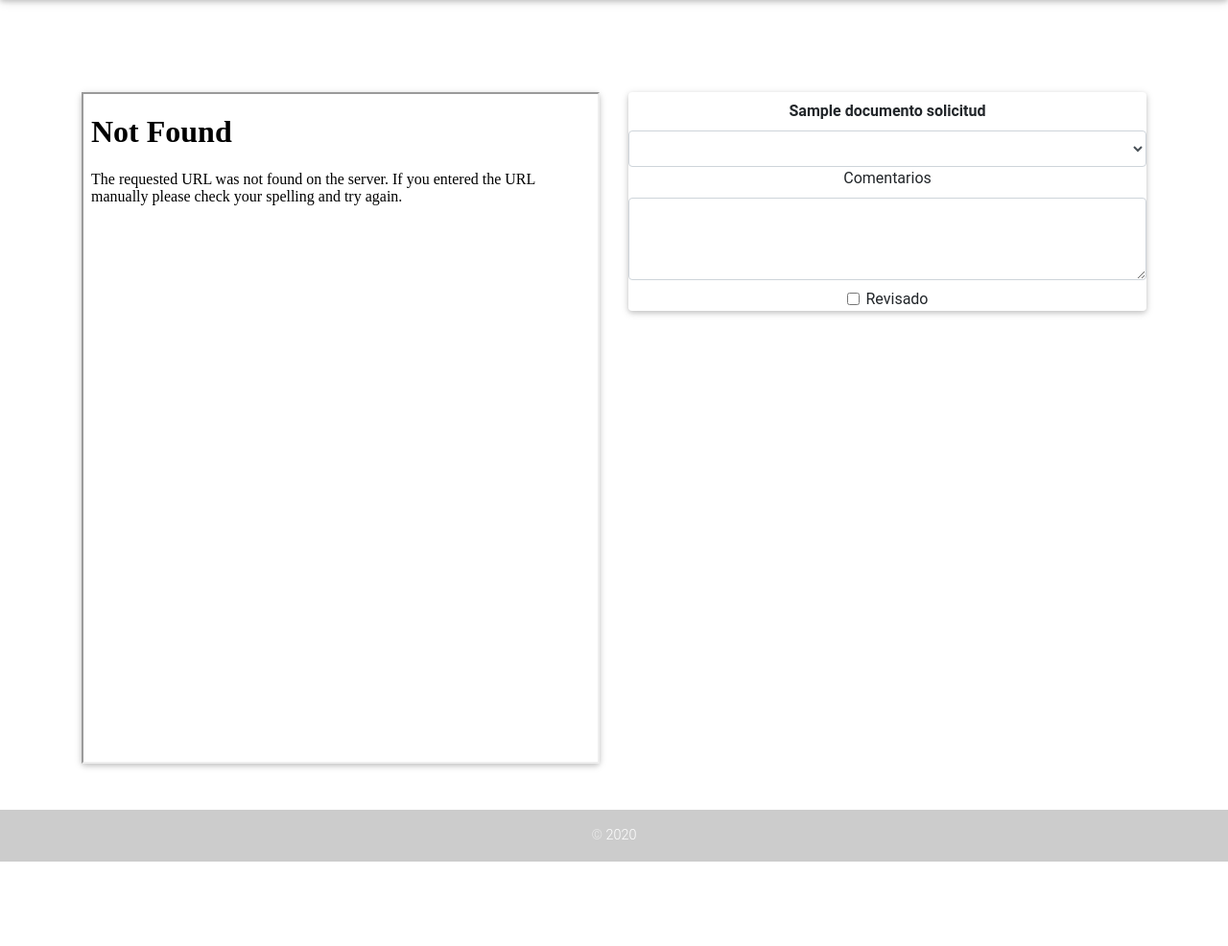
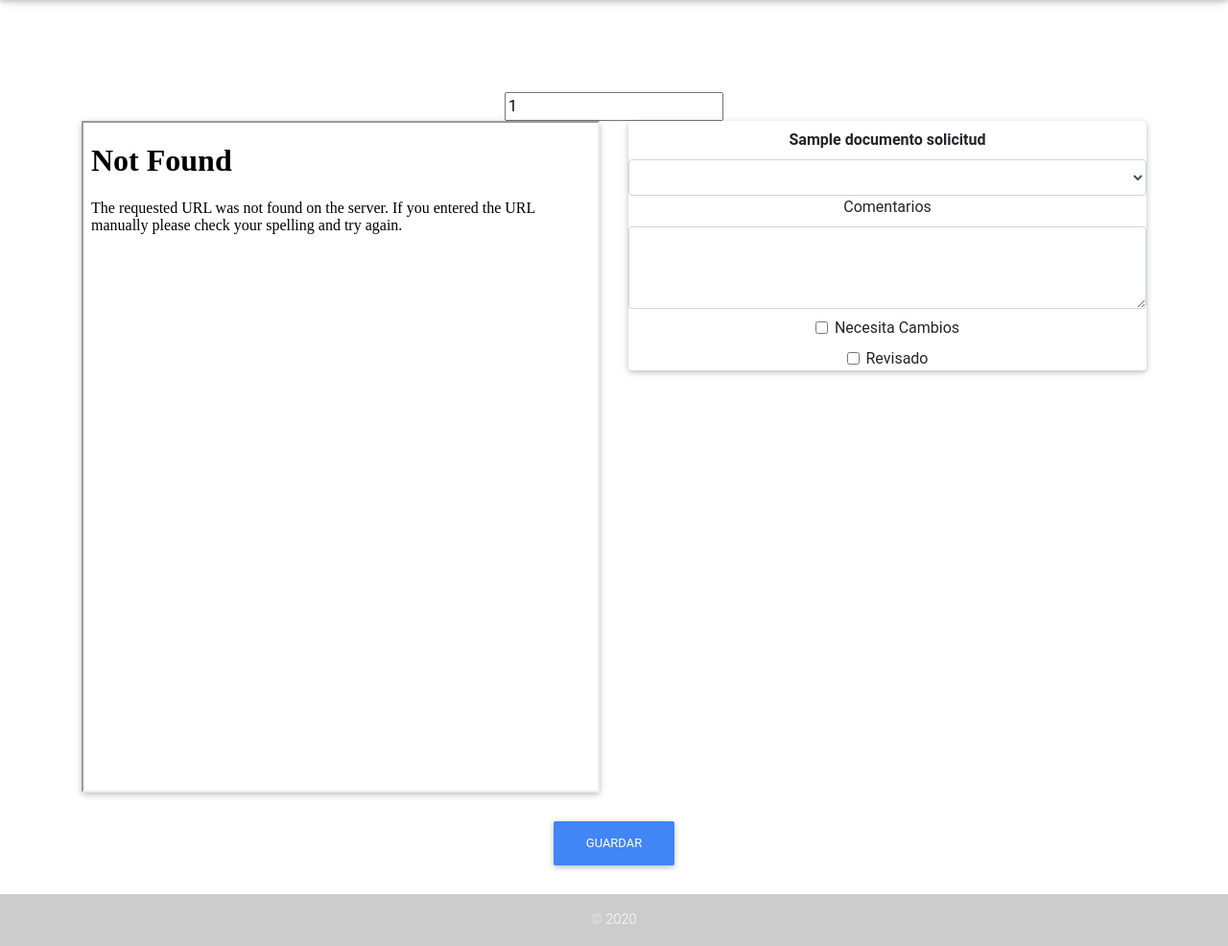
Before and after one commit to xdanielsb/lunch-service, a Flask app: page /revisar_solicitud/1 in a window 1280 px wide. Shown: the part 64-1050 px from the top of the page at 96% size. Before the commit the page ends 962 px from the top, so only its background shows below. Run offline with Flask 2, Linux system fonts and the light colour scheme; the visitor is signed in with stand-in values (Sample User, id 1); a database or web service that is not in the repository returns one stand-in record (values such as "Sample title"); lists and menus that the app fills with data are empty; some libraries are stand-ins or nearby versions.

Commit message:
chore: implement revisar solicitud.

```diff
--- a/app/app.py
+++ b/app/app.py
@@ -1,9 +1,6 @@
 import functools
 import os
 from datetime import date
-
-from flask import Flask, flash, g, redirect, render_template, request, session, url_for
-from werkzeug.utils import secure_filename
 
 from control.dao.convocatoria import Convocatoria
 from control.dao.convocatoria_facultad import ConvocatoriaFacultad
@@ -12,11 +9,14 @@ from control.dao.documento_solicitud import DocumentoSolicitud
 from control.dao.estado_convocatoria import EstadoConvocatoria
 from control.dao.facultad import Facultad
 from control.dao.periodo import Periodo
+from control.dao.puntaje_tipo_documento import PuntajeTipoDocumento
 from control.dao.solicitud import Solicitud
 from control.dao.tipo_documento import TipoDocumento
 from control.dao.tipo_subsidio import TipoSubsidio
 from control.dao.user import User
-from control.dao.puntaje_tipo_documento import PuntajeTipoDocumento
+from flask import (Flask, flash, g, redirect, render_template, request,
+                   session, url_for)
+from werkzeug.utils import secure_filename
 
 app = Flask(__name__)
 app.config.from_object("config.Config")
@@ -29,7 +29,7 @@ if not os.path.isdir(UPLOAD_FOLDER):
     os.mkdir(UPLOAD_FOLDER)
 app.config["UPLOAD_FOLDER"] = UPLOAD_FOLDER
 
-ALLOWED_EXTENSIONS = set(["txt", "pdf", "png", "jpg", "jpeg"])
+ALLOWED_EXTENSIONS = set(["pdf"])
 
 
 def allowed_file(filename):
@@ -249,10 +249,27 @@ def solicitud():
     )
 
 
-@app.route("/revisar_solicitud")
-@app.route("/revisar_solicitud/<id_solicitud>")
+@app.route("/revisar_solicitud", methods=["GET", "POST"])
+@app.route("/revisar_solicitud/<id_solicitud>", methods=["GET", "POST"])
 @login_required
 def revisar_solicitud(id_solicitud=None):
+    if request.method == "POST":
+        tipos_documento = TipoDocumento().get_all()
+        documento_solicitud = DocumentoSolicitud()
+        for idt, _, nombre_tipo in tipos_documento:
+            if "revisado{}".format(idt) in request.form:
+                data = {
+                    "comentarios": request.form["comentario{}".format(idt)],
+                    "id_solicitud": request.form["id_solicitud"],
+                    "id_tipo_documento": idt,
+                    "revisado": 1 if "revisado{}".format(idt) in request.form else 0,
+                    "id_puntaje_tipo_documento": request.form[
+                        "tipo_puntaje{}".format(idt)
+                    ],
+                }
+                documento_solicitud.update(data)
+                flash("Documento {} Revisado".format(nombre_tipo))
+        return redirect(url_for("revisar_solicitud"))
     if id_solicitud is not None:
         documentos_solicitud = DocumentoSolicitud().get(id_solicitud)
         puntajes = PuntajeTipoDocumento().get_all()
@@ -260,6 +277,7 @@ def revisar_solicitud(id_solicitud=None):
             "revisar-solicitud.html",
             documentos_solicitud=documentos_solicitud,
             puntajes=puntajes,
+            id_solicitud=id_solicitud,
         )
     solicitudes = Solicitud().get_all()
     return render_template("listar-solicitudes.html", solicitudes=solicitudes)
--- a/app/control/dao/documento_solicitud.py
+++ b/app/control/dao/documento_solicitud.py
@@ -9,7 +9,17 @@ class DocumentoSolicitud:
         return execute(q)
 
     def get(self, id_solicitud):
-        q = "select ds.id_tipo_documento, td.nombre, url from documento_solicitud as ds, tipo_documento as  td  where ds.id_tipo_documento = td.id_tipo_documento and id_solicitud={}".format(
+        q = "select ds.id_tipo_documento, td.nombre, url, necesita_cambios, revisado from documento_solicitud as ds, tipo_documento as  td  where ds.id_tipo_documento = td.id_tipo_documento and id_solicitud={}".format(
             id_solicitud
         )
         return query(q)
+
+    def update(self, data):
+        q = " update documento_solicitud set  comentarios='{}', id_puntaje_tipo_documento={}, revisado={} where id_solicitud={} and id_tipo_documento={}".format(
+            data["comentarios"],
+            data["id_puntaje_tipo_documento"],
+            data["revisado"],
+            data["id_solicitud"],
+            data["id_tipo_documento"],
+        )
+        execute(q)
--- a/app/control/dao/puntaje_tipo_documento.py
+++ b/app/control/dao/puntaje_tipo_documento.py
@@ -1,11 +1,14 @@
+from collections import defaultdict
+
 from ..connection import query
-from collections import defaultdict
 
 
 class PuntajeTipoDocumento:
     def get_all(self):
-        q = "select nombre, id_tipo_documento, puntaje from puntaje_tipo_documento"
+        q = "select nombre, id_tipo_documento, puntaje, id_puntaje_tipo_documento from puntaje_tipo_documento"
         res = defaultdict(list)
-        for nombre, id_tipo_documento, puntaje in query(q):
-            res[id_tipo_documento].append([nombre, id_tipo_documento, puntaje])
+        for nombre, id_tipo_documento, puntaje, id_puntaje_tipo_documento in query(q):
+            res[id_tipo_documento].append(
+                [nombre, id_tipo_documento, puntaje, id_puntaje_tipo_documento]
+            )
         return res
--- a/app/templates/revisar-solicitud.html
+++ b/app/templates/revisar-solicitud.html
@@ -1,8 +1,9 @@
 {% extends 'base.html' %}
 {% block content %}
 
-<form class="text-center" action="{{ url_for('login') }}" method="POST">
-  {% for  id_tipo_documento, nombre, url in documentos_solicitud %}
+<form class="text-center" action="{{ url_for('revisar_solicitud') }}" method="POST">
+  <input type="number" name="id_solicitud" value="{{id_solicitud}}">
+  {% for  id_tipo_documento, nombre, url,necesita_cambios, revisado in documentos_solicitud %}
   <div class="row">
     <div class="col md-6">
       <div class="card mb-4">
@@ -13,20 +14,29 @@
     <div class="col md-6">
       <div class="card mb-4">
         <label class="mt-2 mb-2" for="sel1"><b>{{nombre}}</b></label>
-        <select class="form-control " id="sel1">
-          {% for puntaje in puntajes[id_tipo_documento] %}
-            <option> {{puntaje[0]}}</option>
-        {% endfor %}
+        <select class="form-control " name="tipo_puntaje{{id_tipo_documento}}">
+          {% if puntajes %}
+          {% for nombre, id_tipo_documento, puntaje, id_puntaje_tipo_documento in puntajes[id_tipo_documento] %}
+            <option value="{{id_puntaje_tipo_documento}}"> {{nombre}}</option>
+          {% endfor %}
+          {% endif %}
         </select>
         <label for="notas">Comentarios</label>
         <textarea class="form-control" name="comentario{{id_tipo_documento}}" rows="3"></textarea>
         <div class="form-check mt-2">
-          <input type="checkbox" id="revisado{{id_tipo_documento}}" class="form-check-input big-checkbox " name="revisado{{id_tipo_documento}}">
+          <input type="checkbox" id="necesita_cambios{{id_tipo_documento}}" class="form-check-input big-checkbox " name="revisado{{id_tipo_documento}}" {% if necesita_cambios == 1 %} checked {% endif %}>
+          <label for="necesita_cambios{{id_tipo_documento}}" class="form-check-label">Necesita Cambios</label>
+        </div>
+        <div class="form-check mt-2">
+          <input type="checkbox" id="revisado{{id_tipo_documento}}" class="form-check-input big-checkbox " name="revisado{{id_tipo_documento}}" {% if revisado == 1 %} checked {% endif %}>
           <label for="revisado{{id_tipo_documento}}" class="form-check-label">Revisado</label>
         </div>
       </div>
     </div>
   </div>
   {% endfor %}
+  <div class="text-center">
+    <input type="submit" class="btn btn-primary" value="Guardar">
+  </div>
 </form>
 {% endblock %}
--- a/app/templates/solicitud.html
+++ b/app/templates/solicitud.html
@@ -4,6 +4,7 @@
 
 {% if id_convocatoria %}
 <p><b>Convocatoria Activa:</b> {{id_convocatoria[0]}}</p>
+<p> <i> Todos los documentos deben estar en formato pdf </i> <p>
 {% endif %}
 <form class="" action="{{ url_for('solicitud') }}" method="POST" enctype="multipart/form-data">
   <input type="hidden" value="{{id_convocatoria[0]}}" name="id_convocatoria">
```
Also changed, not shown: schema/database.sql (+5 -2 lines).
